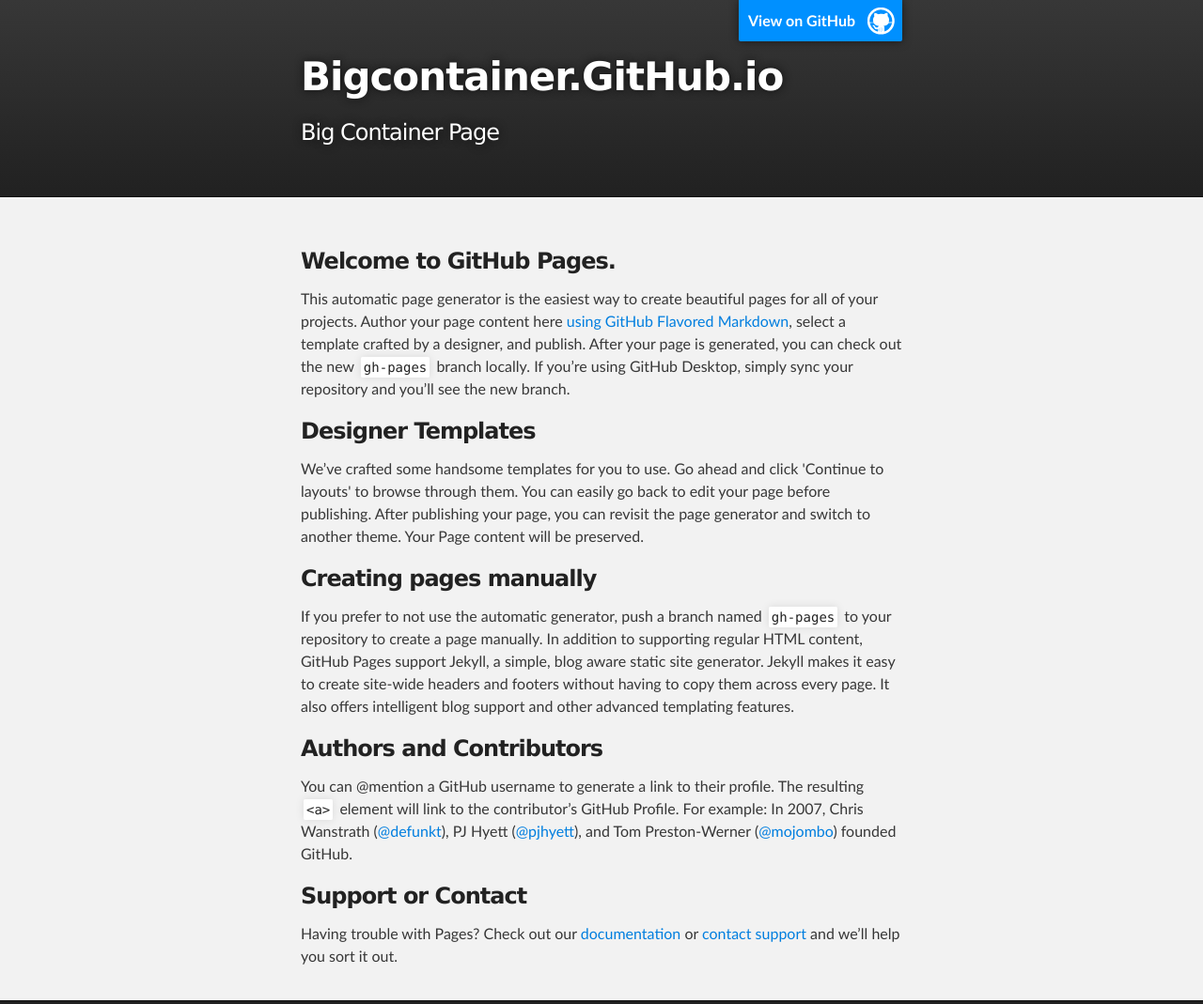
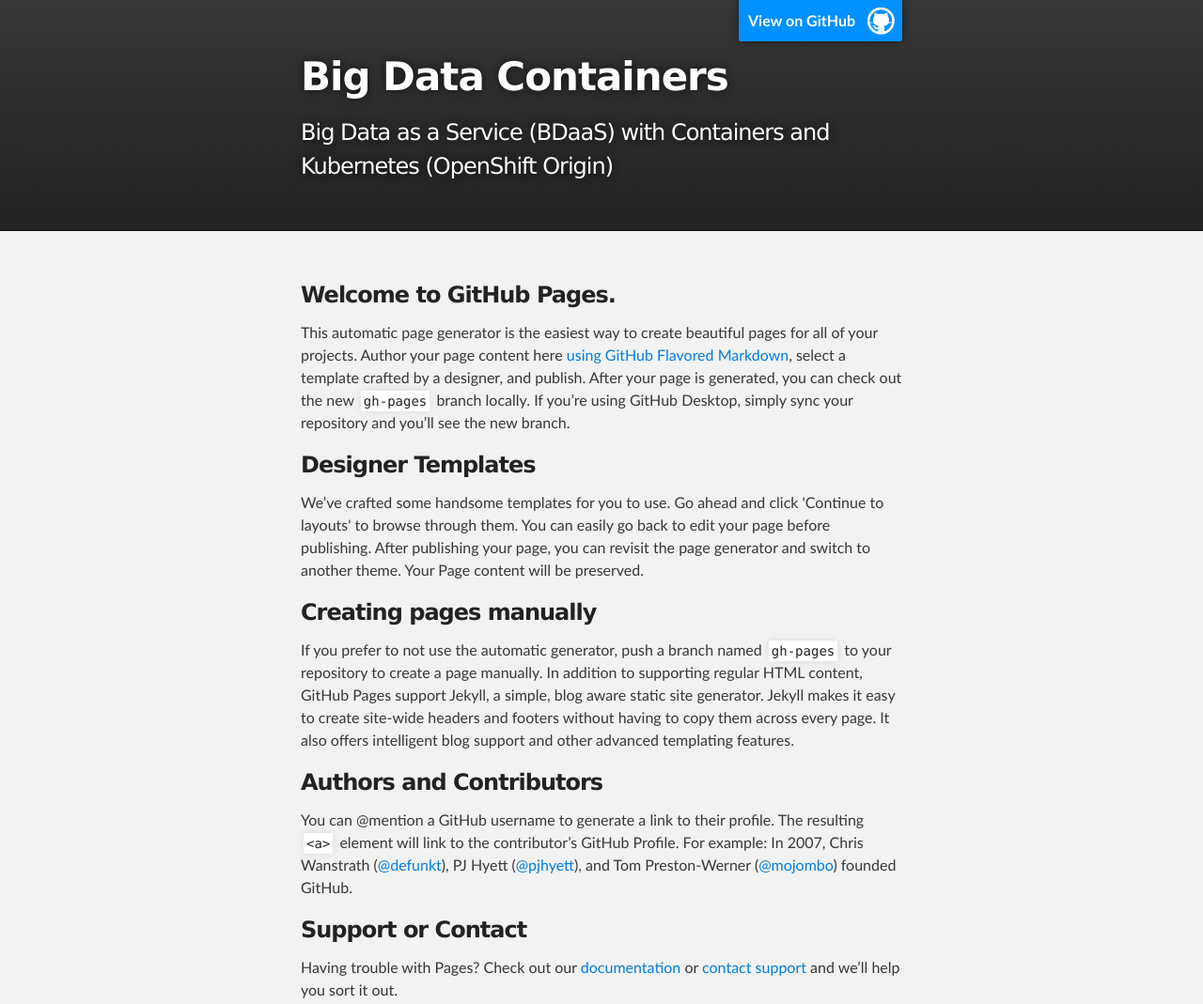
Before and after one commit to bigcontainer/bigcontainer.github.io, a plain HTML site: page index.html in a window 1280 px wide. Shown: the top 1069 px of the page at 94% size. Drawn offline with Linux system fonts and the light colour scheme.

Commit message:
Initial commit

```diff
--- a/index.html
+++ b/index.html
@@ -8,7 +8,7 @@
 
     <link rel="stylesheet" type="text/css" media="screen" href="stylesheets/stylesheet.css">
 
-    <title>Bigcontainer.GitHub.io</title>
+    <title>Big Data Containers</title>
   </head>
 
   <body>
@@ -18,8 +18,8 @@
         <header class="inner">
           <a id="forkme_banner" href="https://github.com/bigcontainer">View on GitHub</a>
 
-          <h1 id="project_title">Bigcontainer.GitHub.io</h1>
-          <h2 id="project_tagline">Big Container Page</h2>
+          <h1 id="project_title">Big Data Containers</h1>
+          <h2 id="project_tagline">Big Data as a Service (BDaaS) with Containers and Kubernetes (OpenShift Origin)</h2>
 
         </header>
     </div>
```
